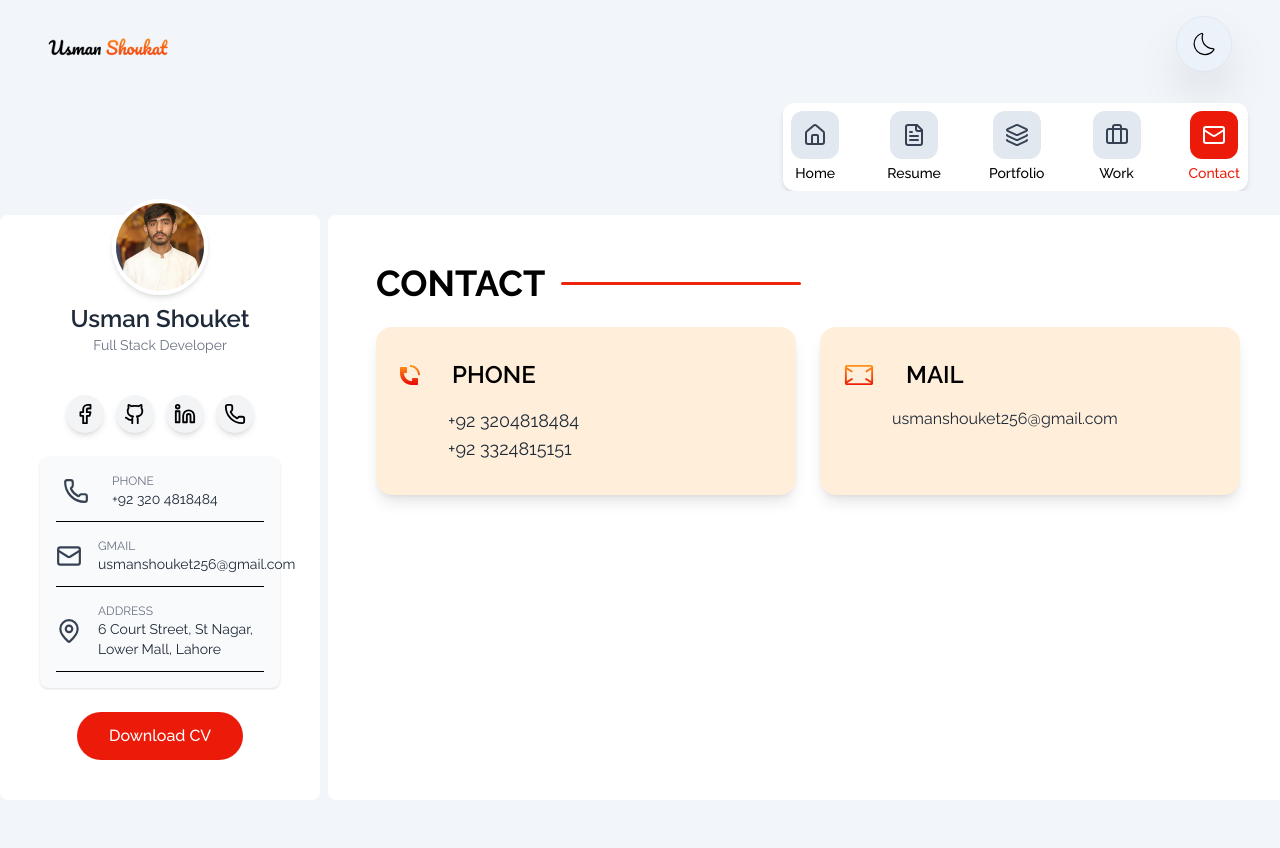
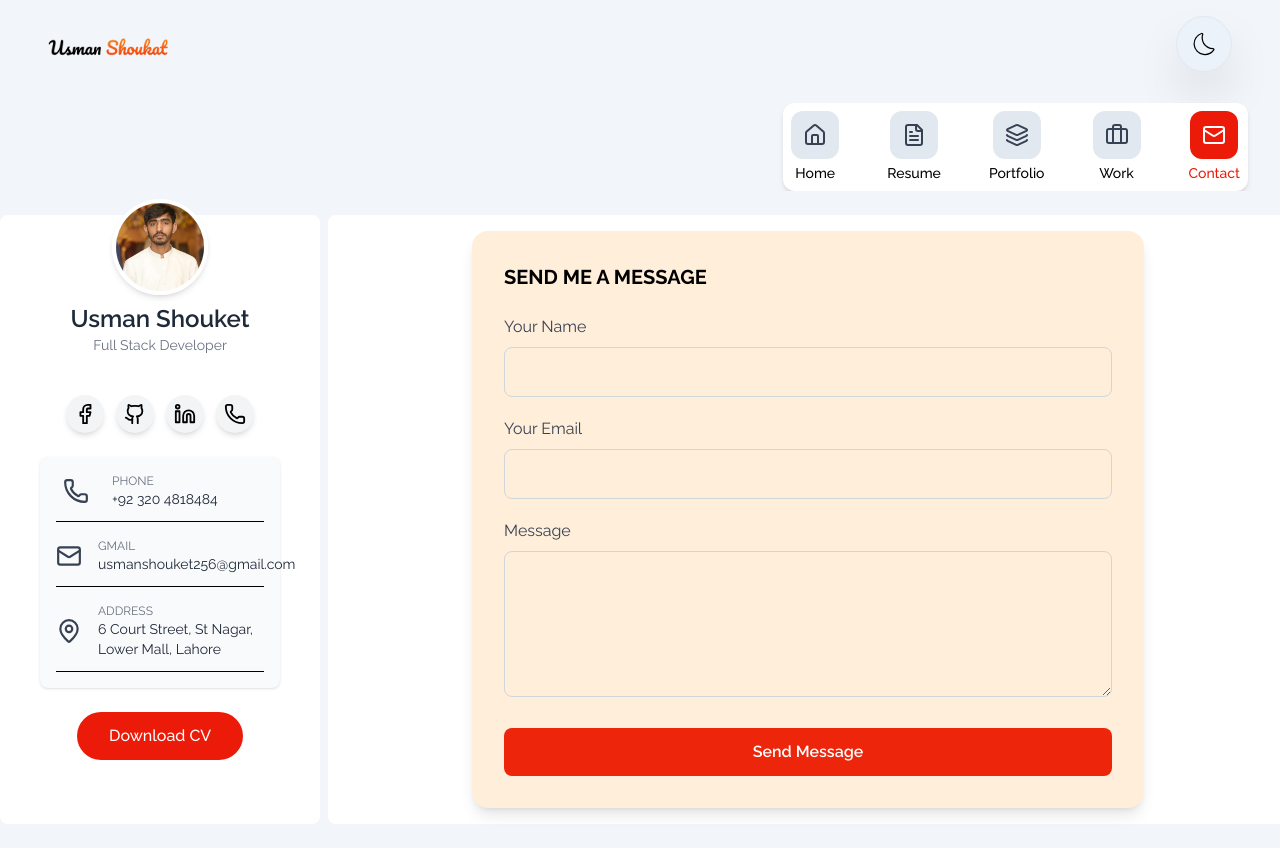
Before and after one commit to its-pz-mir/next-portfolio, a Next.js app: page /contact in a window 1280 px wide. Before the commit the page ends 824 px from the top, so only its background shows below. Built offline with nearby package versions, Linux system fonts and the light colour scheme.

Commit message:
Contact Form Added

```diff
--- a/src/app/contact/page.jsx
+++ b/src/app/contact/page.jsx
@@ -1,48 +1,87 @@
-import Image from 'next/image'
-import React from 'react'
+'use client'
+import React, { useState } from "react";
 
-export const metadata = {
-    title: "Contact | Usman Shouket",
-    description: "Contact with Usman Shouket — a passionate MERN stack web developer and digital marketer for any type of Assistance.",
+const ContactForm = () => {
+    const [showToast, setShowToast] = useState(false);
+
+    const handleSubmit = async (e) => {
+        e.preventDefault();
+        const formData = new FormData(e.target);
+
+        await fetch("https://formsubmit.co/usmanshouket256@gmail.com", {
+            method: "POST",
+            body: formData,
+        });
+
+        // Show toast
+        setShowToast(true);
+
+        // Hide toast after 3 seconds
+        setTimeout(() => setShowToast(false), 3000);
+
+        // Clear form
+        e.target.reset();
     };
 
-const Page = () => {
     return (
-        <div className="p-4 md:p-8">
-            {/* Title */}
-            <div className="title flex items-center mb-6">
-                <h2 className="text-2xl md:text-3xl lg:text-4xl uppercase font-bold mr-4">Contact</h2>
-                <span className="bg-[#ED250A] w-32 md:w-48 lg:w-60 h-[3px] block rounded-full"></span>
+        <div className="relative">
+
+            {/* ✅ Toast */}
+            {showToast && (
+                <div className="fixed top-5 right-5 bg-green-600 text-white px-4 py-2 rounded-md shadow-lg animate-fadeIn">
+                    ✅ Message Sent Successfully!
+                </div>
+            )}
+
+            <form
+                onSubmit={handleSubmit}
+                className="max-w-2xl mx-auto bg-[#FFEED9] p-6 md:p-8 rounded-2xl shadow-lg dark:bg-[#1A1A1A] dark:border dark:border-gray-700"
+            >
+                <input type="hidden" name="_captcha" value="false" />
+                <h3 className="text-xl font-bold mb-6 uppercase dark:text-gray-100">Send me a Message</h3>
+                {/* Name */}
+                <div className="mb-5">
+                    <label className="block mb-2 text-gray-700 dark:text-gray-300">Your Name</label>
+                    <input
+                        type="text"
+                        name="name"
+                        required
+                        className="w-full px-4 py-3 rounded-lg border border-gray-300 focus:outline-none focus:border-[#ED250A] dark:bg-[#141414] dark:border-gray-700 dark:text-gray-100"
+                    />
                 </div>
 
-            {/* Contact Details */}
-            <div className="contact-details grid grid-cols-1 md:grid-cols-2 gap-6">
-                <div className="phone bg-[#FFEED9] px-6 py-8 rounded-2xl shadow-lg">
-                    <div className='flex items-center'>
-                        <Image src={"/icons/phone2.svg"} width={20} height={20} alt='Email' />
-                        <p className='font-semibold uppercase text-2xl ml-8 dark:text-gray-800'>Phone</p>
-                    </div>
-                    <div className='mt-4'>
-                        <p className="text-lg  text-gray-800 ml-12">+92 3204818484</p>
-                        <p className="text-lg text-gray-800 ml-12">+92 3324815151</p>
-                    </div>
-                </div>
-                <div className="mail bg-[#FFEED9] px-6 py-8 rounded-2xl shadow-lg">
-                    <div className='flex items-center'>
-                        <Image src={"/icons/mail2.svg"} width={30} height={30} alt='Email' />
-                        <p className='font-semibold uppercase text-2xl dark:text-gray-800 ml-8'>Mail</p>
-                    </div>
-                    <div className='mt-4'>
-                        <p className=" text-gray-800 ml-12 break-words">usmanshouket256@gmail.com</p>
-                    </div>
+                {/* Email */}
+                <div className="mb-5">
+                    <label className="block mb-2 text-gray-700 dark:text-gray-300">Your Email</label>
+                    <input
+                        type="email"
+                        name="email"
+                        required
+                        className="w-full px-4 py-3 rounded-lg border border-gray-300 focus:outline-none focus:border-[#ED250A] dark:bg-[#141414] dark:border-gray-700 dark:text-gray-100"
+                    />
                 </div>
 
+                {/* Message */}
+                <div className="mb-6">
+                    <label className="block mb-2 text-gray-700 dark:text-gray-300">Message</label>
+                    <textarea
+                        name="message"
+                        rows="5"
+                        required
+                        className="w-full px-4 py-3 rounded-lg border border-gray-300 focus:outline-none focus:border-[#ED250A] dark:bg-[#141414] dark:border-gray-700 dark:text-gray-100"
+                    ></textarea>
                 </div>
 
-            {/* Contact Form */}
+                {/* Submit Button */}
+                <button
+                    type="submit"
+                    className="w-full bg-[#ED250A] text-white py-3 cursor-pointer rounded-lg font-semibold hover:bg-[#c81f08] transition-all"
+                >
+                    Send Message
+                </button>
+            </form>
+        </div>
+    );
+};
 
-        </div>
-    )
-}
-
-export default Page
+export default ContactForm;
```
Lines whose indentation alone changed are shown as unchanged.
